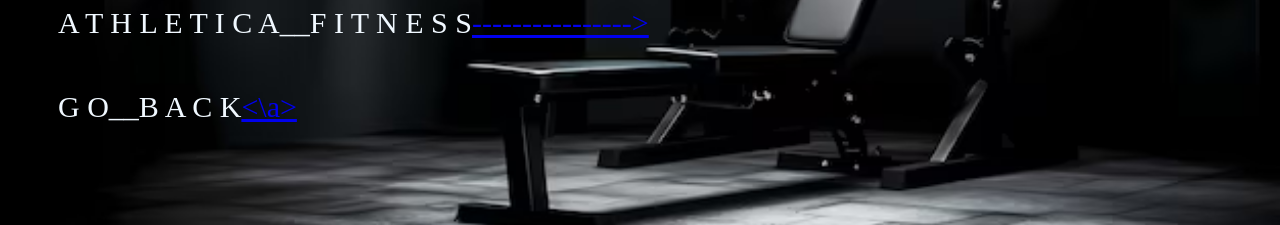
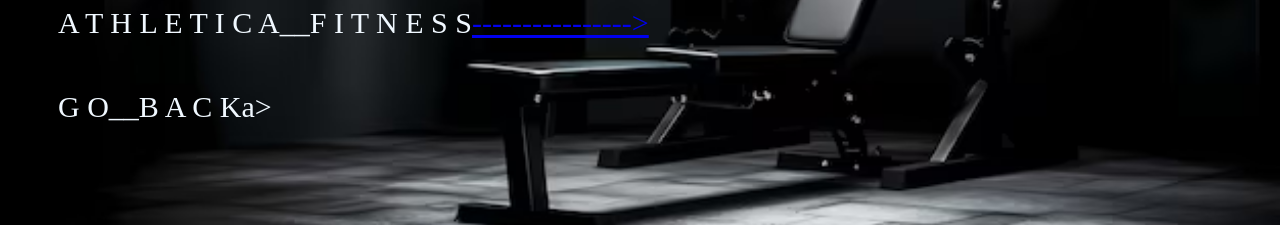
Before and after one commit to parva-1603/GYM_SCOUT, a plain HTML site: page surat.html in a window 1280 px wide. Shown: the part 570-795 px from the top of the page. Drawn offline with Linux system fonts and the light colour scheme.

Commit message:
Update surat.html

```diff
--- a/surat.html
+++ b/surat.html
@@ -14,6 +14,6 @@
     <p>G Y M__M O D E <a href="mode.html">------------></a></p>
     <p>B U Z O S__G Y M<a href="buzos.html">------------></a></p>
     <p>A T H L E T I C A__F I T N E S S<a href="athletica.html">----------------></a></p>
-    <P>G O__B A C K<a href="index.html"><\a></P>
+    <P>G O__B A C K<a href="index.html"></a>a></P>
 </body>
 </html>
```
